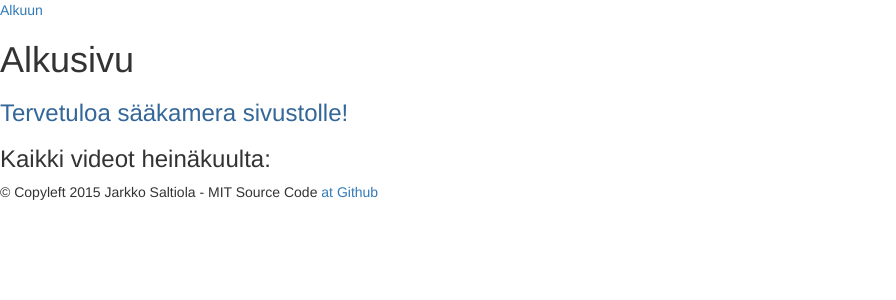
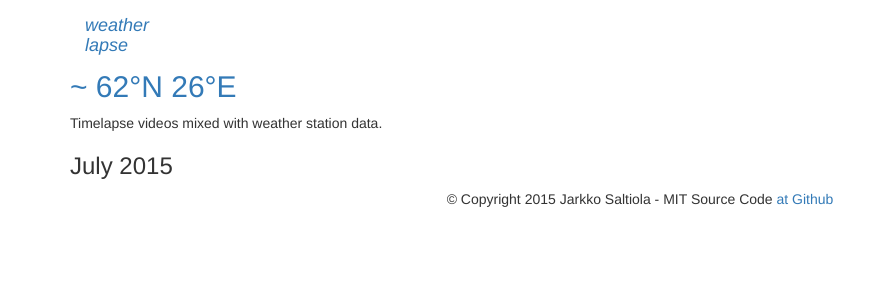
Before and after one commit to jasalt/weatherlapse, a Python web app: template app/templates/home.html in a window 1280 px wide. Shown: the top 300 px of the page, without its empty margins (0-896 px from the left). Run offline with Jinja, Linux system fonts and the light colour scheme; the template is opened without the code that fills it, so the values that code supplies are empty.

Commit message:
Basic Bootstrap styling

```diff
--- a/app/templates/base.html
+++ b/app/templates/base.html
@@ -12,14 +12,27 @@
         {% endblock %}
     </head>
     <body>
-        <a href="/">Alkuun</a>
+        <div class="container">
+            <div class="row">
+                <div class="col-xs-3">
+                    <a class="navbar-brand" href="/">
+                        <em>weather<br/>lapse</em>
+                    </a>
+                </div>
+                {% block nav_content %}
+                {% endblock %}
+            </div>
 
-        <div id="content">{% block content %}{% endblock %}</div>
+            <div id="content">{% block content %}{% endblock %}</div>
 
-        <div id="footer">
-            {% block footer %}
-            &copy; Copyleft 2015 Jarkko Saltiola - MIT Source Code <a href="https://github.com/jasalt/tiea207-demo">at Github</a>
-            {% endblock %}
+
+            <div id="footer" class="text-center">
+                {% block footer %}
+                &copy; Copyright 2015 Jarkko Saltiola - MIT Source Code
+                <a href="https://github.com/jasalt/tiea207-demo">at Github</a>
+                {% endblock %}
+            </div>
+
         </div>
     </body>
 </html>
--- a/app/templates/home.html
+++ b/app/templates/home.html
@@ -1,17 +1,12 @@
 {% extends "base.html" %}
+
 {% block title %}Index{% endblock %}
-{% block head %}
-{{ super() }}
-<style type="text/css">
- .important { color: #336699; }
-</style>
-{% endblock %}
+
 {% block content %}
 
-<h1>Alkusivu</h1>
-<h3 class="important">Tervetuloa sääkamera sivustolle!</h3>
-
-<h3>Kaikki videot heinäkuulta:</h3>
+<h2><a target="_blank" href="https://www.google.fi/maps/place/62%C2%B000'00.0%22N+26%C2%B000'00.0%22E/@50.7502389,24.746812,3z/data=!4m2!3m1!1s0x0:0x0">~ 62°N 26°E</a></h2>
+<p>Timelapse videos mixed with weather station data.</p>
+<h3 class="important">July 2015</h3>
 <ul>
     {% for day, video in videos.items() %}
     <li>
```
Also changed, not shown: app/templates/day.html (+37 -19 lines).
